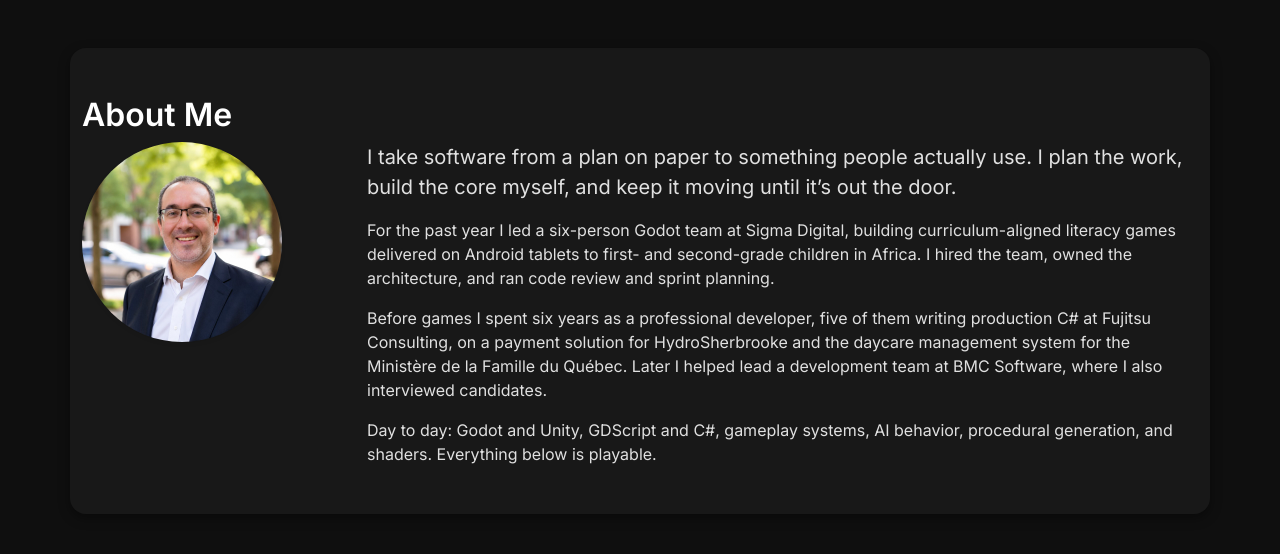
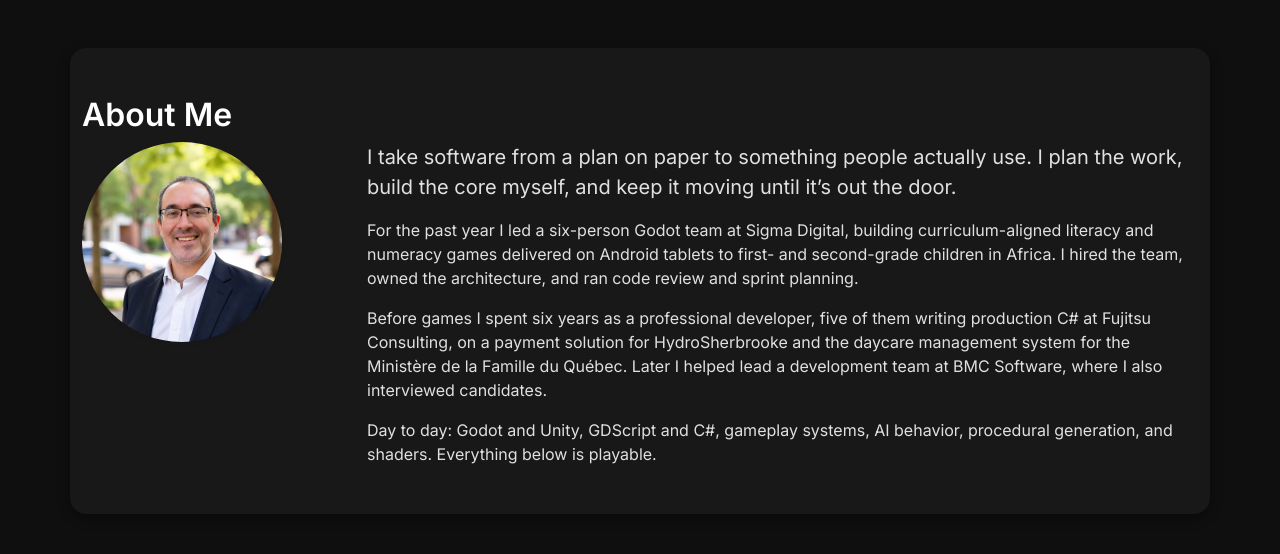
Before and after one commit to StrayEddy/edouardmurat.com, a Django app: page / in a window 1280 px wide. Shown: the part 856-1410 px from the top of the page. Run offline with Django 5.2, Linux system fonts and the light colour scheme.

Commit message:
Correct Sigma facts: literacy and numeracy, six of a planned 200 mini-games
Eddy corrected his Sigma Digital record on 2026-10-16: the games covered
reading, writing and math, and the six mini-games he delivered were six of a
planned catalogue of 200. Updated the home page and the Nanisca page,
redeployed cv_en/cv_fr with the same correction, and bumped the CV download
links to ?v=2026-10-16 so the cached PDFs are replaced.

Co-Authored-By: Claude Opus 5.5 <noreply@anthropic.com>
Claude-Session: https://claude.ai/code/session_01SwjmgreyBeDaWGQW6NoEup

```diff
--- a/edouardmurat/core/templates/core/home.html
+++ b/edouardmurat/core/templates/core/home.html
@@ -27,7 +27,7 @@
       </div>
       <div class="col-12 col-md-9">
         <p class="lead">I take software from a plan on paper to something people actually use. I plan the work, build the core myself, and keep it moving until it&rsquo;s out the door.</p>
-        <p>For the past year I led a six-person Godot team at Sigma Digital, building curriculum-aligned literacy games delivered on Android tablets to first- and second-grade children in Africa. I hired the team, owned the architecture, and ran code review and sprint planning.</p>
+        <p>For the past year I led a six-person Godot team at Sigma Digital, building curriculum-aligned literacy and numeracy games delivered on Android tablets to first- and second-grade children in Africa. I hired the team, owned the architecture, and ran code review and sprint planning.</p>
         <p>Before games I spent six years as a professional developer, five of them writing production C# at Fujitsu Consulting, on a payment solution for HydroSherbrooke and the daycare management system for the Minist&egrave;re de la Famille du Qu&eacute;bec. Later I helped lead a development team at BMC Software, where I also interviewed candidates.</p>
         <p class="mb-0">Day to day: Godot and Unity, GDScript and C#, gameplay systems, AI behavior, procedural generation, and shaders. Everything below is playable.</p>
       </div>
@@ -52,7 +52,7 @@
               <small class="text-secondary">Sept 2025 &ndash; Aug 2026</small>
             </div>
             <small class="text-secondary d-block mb-3">Sigma Digital &middot; South Africa (remote) &middot; Lead Gameplay Programmer</small>
-            <p class="card-text">An educational gaming platform built from the ground up for first- and second-grade children in Africa. Six curriculum-aligned literacy mini-games on low-cost Android tablets, built on a shared UI framework and MVVM architecture designed so curriculum content is swappable without rebuilding core mechanics.</p>
+            <p class="card-text">An educational gaming platform built from the ground up for first- and second-grade children in Africa. Six of a planned 200 curriculum-aligned literacy and numeracy mini-games on low-cost Android tablets, built on a shared UI framework and MVVM architecture designed so curriculum content is swappable without rebuilding core mechanics.</p>
             <p class="card-text mb-0"><small class="text-secondary">Led a six-person Godot team: designed the platform architecture, drove adoption of a testable MVVM pattern across the whole codebase, ran code review and sprint planning.</small></p>
           </div>
           <div class="m-2">
@@ -366,10 +366,10 @@
     </div>
 
     <div class="mt-4">
-      <a href="{% static 'core/files/Edouard_Murat_CV_EN.pdf' %}?v=2026-10-12" class="btn btn-outline-info me-2" download data-umami-event="download-cv-clicked">
+      <a href="{% static 'core/files/Edouard_Murat_CV_EN.pdf' %}?v=2026-10-16" class="btn btn-outline-info me-2" download data-umami-event="download-cv-clicked">
         Download CV (English)
       </a>
-      <a href="{% static 'core/files/Edouard_Murat_CV_FR.pdf' %}?v=2026-10-12" class="btn btn-outline-info" download data-umami-event="download-cv-fr-clicked">
+      <a href="{% static 'core/files/Edouard_Murat_CV_FR.pdf' %}?v=2026-10-16" class="btn btn-outline-info" download data-umami-event="download-cv-fr-clicked">
         T&eacute;l&eacute;charger le CV (Fran&ccedil;ais)
       </a>
     </div>
--- a/edouardmurat/core/templates/games/nanisca.html
+++ b/edouardmurat/core/templates/games/nanisca.html
@@ -56,7 +56,7 @@
 
         <h4 class="text-light mt-4 mb-2">Six Curriculum-Aligned Mini-Games</h4>
         <p class="fs-5">
-          Delivered six mini-games mapped to a first- and second-grade reading and writing curriculum, with two rounds of playtesting with the target age group. Each activity shares core mechanics through the framework, so curriculum content is swappable without rebuilding the underlying game logic.
+          Delivered six of a planned 200 mini-games mapped to a first- and second-grade reading, writing and math curriculum, with two rounds of playtesting with the target age group. Each activity shares core mechanics through the framework, so curriculum content is swappable without rebuilding the underlying game logic.
         </p>
 
         <h4 class="text-light mt-4 mb-2">Educator Collaboration</h4>
```
Also changed, not shown: 2 other files.
